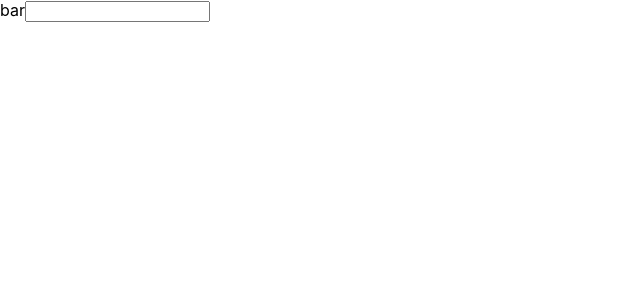
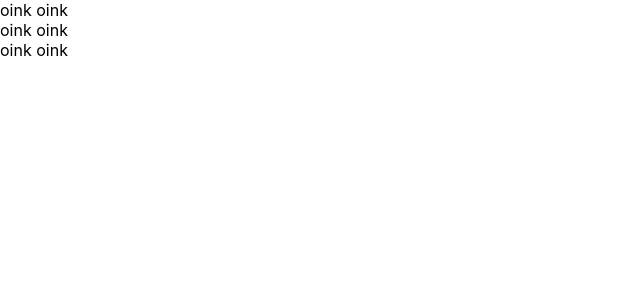
Before and after one commit to Naoya-abe/react-redux-crud2, a React (Create React App) app in the folder helloworld/: page / in a window 1280 px wide. Shown: the top 300 px of the page, without its empty margins (0-640 px from the left). Built offline with nearby package versions, Linux system fonts and the light colour scheme.

Commit message:
[update] components

```diff
--- a/helloworld/src/App.js
+++ b/helloworld/src/App.js
@@ -1,27 +1,33 @@
-//Reactをimportしていないとトランスパイル後のReact.element()が実行できないので、このReactは必要。
-//逆に言うとJSXを使わないとこのReactは不必要
-import React, {Component} from 'react';
+import React from 'react';
 
-class App extends Component {
-  render() {
-    return (
-      // Reactでは返すJSXは一つでなければならない
-      // <div> 余計なdivタグが生まれる
-      <React.Fragment>
-        {/* <React.Fragment>を使うことで、余計なdivタグを作らずにJSXを包むことができる */}
-        {/* labelのfor属性：ラジオボタンを置いた時などに、ラジオボタンのラベルにラジオボタンのid属性をfor属性として付与することで、ラベルを押した時でもラジオボタンが反応するようになる */}
-        <label htmlFor="bar">bar</label>
-        <input
-          type="text"
-          //onClick：クリック時  onChange:インプットの中身が変わった時
-          onChange={() => {
-            console.log('I love micropig');
-          }}
-        />
-      </React.Fragment>
-      // </div>
-    );
-  }
-}
+// class App extends Component {
+//   render() {
+//     return (
+//       <React.Fragment>
+//         <label htmlFor="pig">pig</label>
+//         <input
+//           type="text"
+//           onChange={() => {
+//             console.log('I love micropig');
+//           }}
+//         />
+//       </React.Fragment>
+//     );
+//   }
+// }
+
+const App = () => {
+  return (
+    <div>
+      <Pig />
+      <Pig />
+      <Pig />
+    </div>
+  );
+};
+
+const Pig = () => {
+  return <div>oink oink</div>;
+};
 
 export default App;
```
